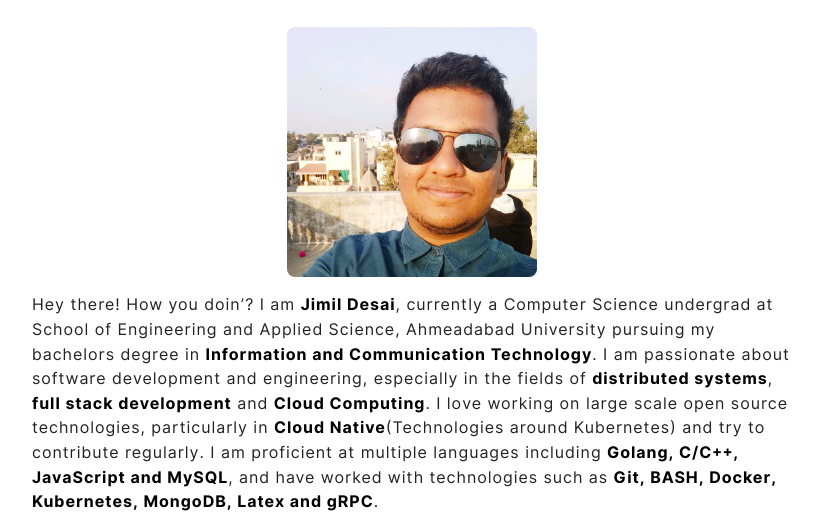
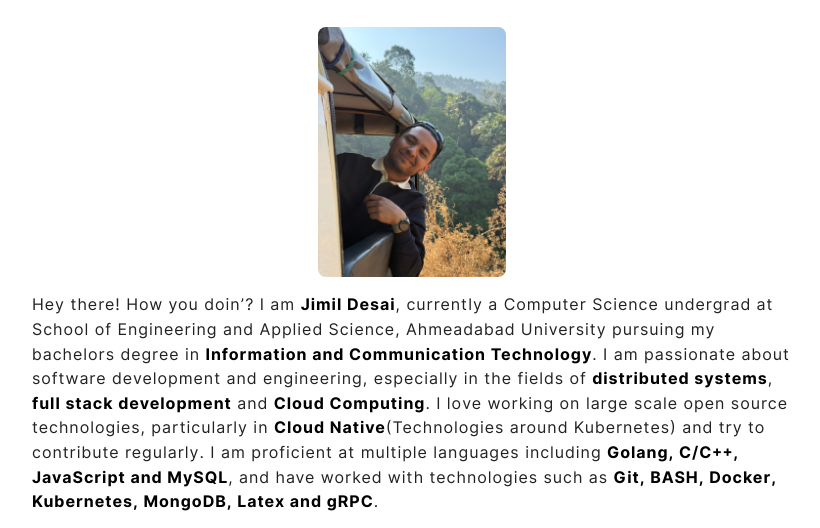
Before and after one commit to jimil749/jimil749.github.io, a plain HTML site: page about/index.html in a window 1280 px wide. Shown: the part 195-723 px from the top of the page, without its empty margins (228-1048 px from the left). Drawn offline with nearby package versions, Linux system fonts and the light colour scheme.

Commit message:
change portfolio photo
Signed-off-by: jimil desai <jimildesai42@gmail.com>

```diff
--- a/about/index.html
+++ b/about/index.html
@@ -150,7 +150,7 @@
 
             <div class="post-content">
 
-    <img src="../img/portfolio.jpg"  alt="Portfolio"  class="center"  style="border-radius: 8px; height: 250px;"  />
+    <img src="../img/portfolio.jpeg"  alt="Portfolio"  class="center"  style="border-radius: 8px; height: 250px;"  />
 
 
 <p>Hey there! How you doin&rsquo;? I am <strong>Jimil Desai</strong>, currently a Computer Science undergrad at School of Engineering and Applied Science, Ahmeadabad University pursuing my bachelors degree in <strong>Information and Communication Technology</strong>. I am passionate about software development and engineering, especially in the fields of <strong>distributed systems</strong>, <strong>full stack development</strong> and <strong>Cloud Computing</strong>. I love working on large scale open source technologies, particularly in <strong>Cloud Native</strong>(Technologies around Kubernetes) and try to contribute regularly. I am proficient at multiple languages including <strong>Golang, C/C++, JavaScript and MySQL</strong>, and have worked with technologies such as <strong>Git, BASH, Docker, Kubernetes, MongoDB, Latex and gRPC</strong>.</p>
```
Also changed, not shown: img/portfolio.JPEG (added), img/portfolio.jpg (deleted).
